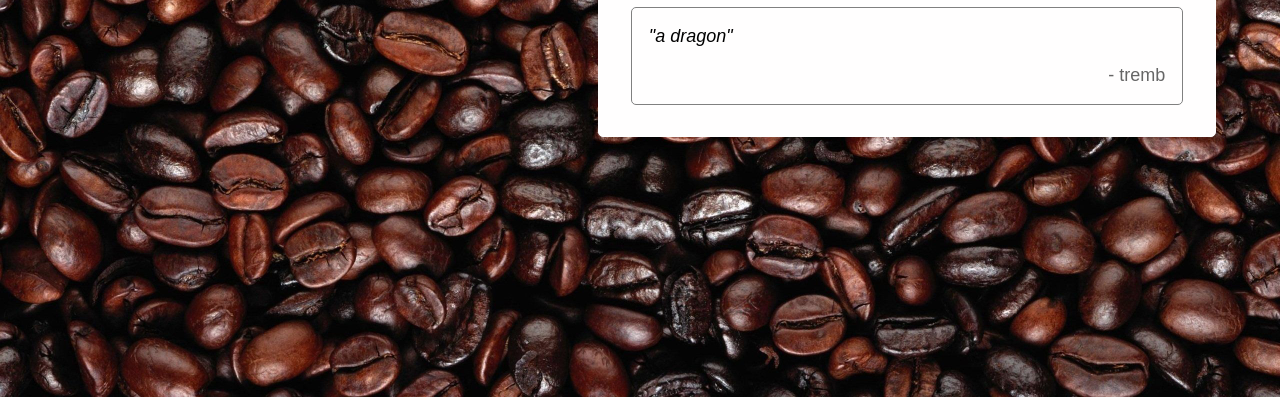
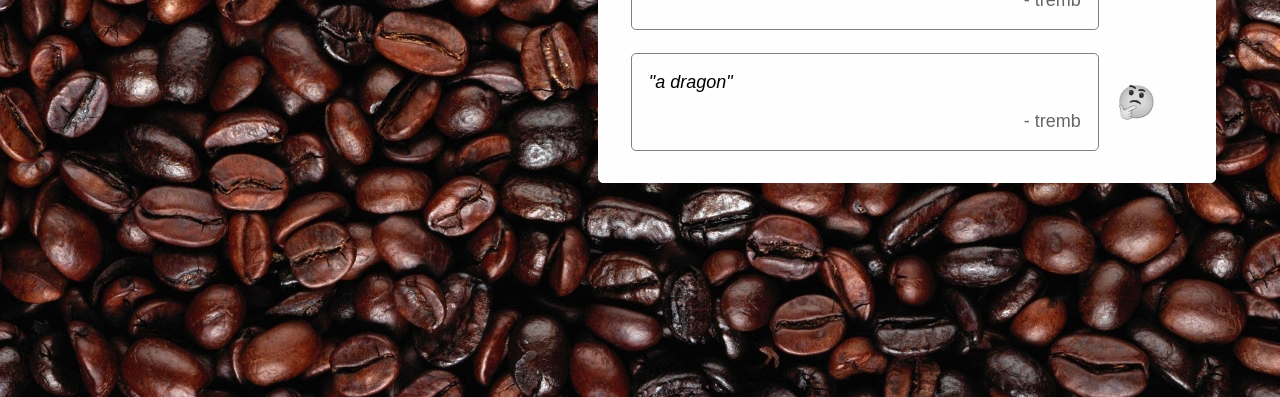
Before and after one commit to Dominic-Miller/Latte-Rorschach, a Django app: page /topinterpretations in a window 1280 px wide. Shown: the part 467-864 px from the top of the page. Run offline with Django 5.2, Linux system fonts and the light colour scheme; data comes from the database, SQL or seed files in the repository.

Commit message:
adds "insightful" (like) button, removes test print

```diff
--- a/latterorschach/app/templates/topInterpretations.html
+++ b/latterorschach/app/templates/topInterpretations.html
@@ -49,6 +49,7 @@
             padding-right: 3%;
             padding-left: 3%;
             margin: 2%;
+            width: 75%;
             border: 1px solid gray;
             border-radius: 5px;
         }
@@ -65,6 +66,20 @@
             font-size: 18px;
             color: #666;
         }
+        .like-button {
+            font-size: 32px;
+            background: transparent;
+            border: none !important;
+            position: relative;
+            float: right;
+            /* transform: translate(-100%, 100%); */
+            filter:grayscale(100%);
+            transition: all 0.5s ease;
+        }
+        .like-button:hover {
+            filter:grayscale(50%);
+            scale: 120%;
+        }
     </style>
 </head>
 <body>
@@ -75,9 +90,12 @@
         <div class="interpretations-container panel" style="float:right;" >
             <h1 class="interpretation-title">Today's Interpretations</h1>
             {% for x in interpretations %}
-                <div class="interpretation-container">
-                    <p class="interpretation" style="text-align:left;">"{{ x.text }}"</p>
-                    <p class="username" style="text-align:right;"> - {{ x.user }}</p>
+                <div style="  display: flex; align-items: center; ">
+                    <div class="interpretation-container">
+                        <p class="interpretation" style="text-align:left;">"{{ x.text }}"</p>
+                        <p class="username" style="text-align:right;"> - {{ x.user }}</p>
+                    </div>
+                    <button class="like-button">🤔</button>
                 </div>
             {% endfor %}
         </div>
--- a/latterorschach/app/views.py
+++ b/latterorschach/app/views.py
@@ -70,8 +70,6 @@
 def topinterpretations(request):
     latte = Latte.objects.last()
     interpretations = Interpretation.objects.all().filter(latte=latte)
-    for interp in interpretations:
-        logger.info(interp.text)
     context = {
         'latte': latte,
         'interpretations': [ { "text" : interp.text, "user" : interp.user.username} for interp in interpretations]
```
